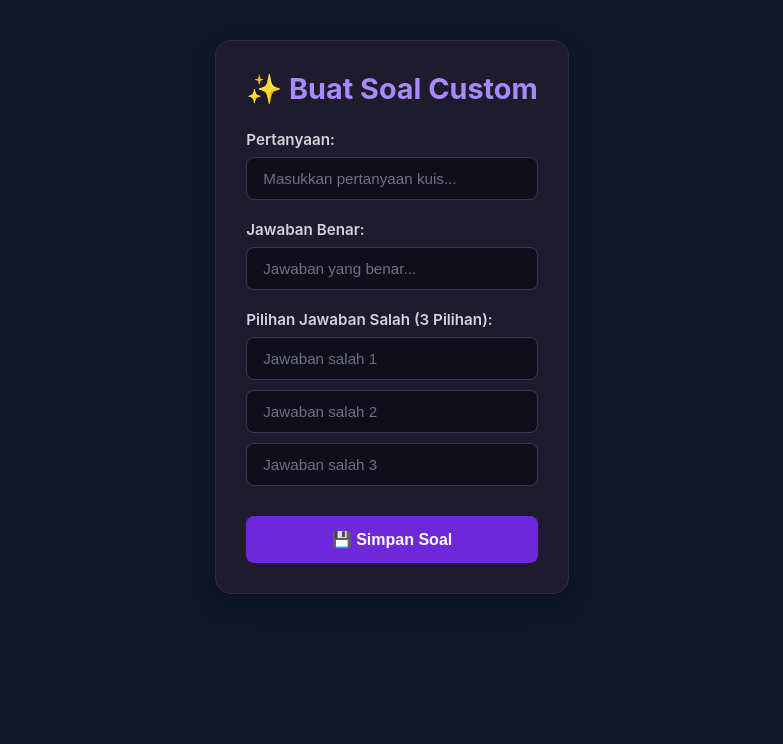
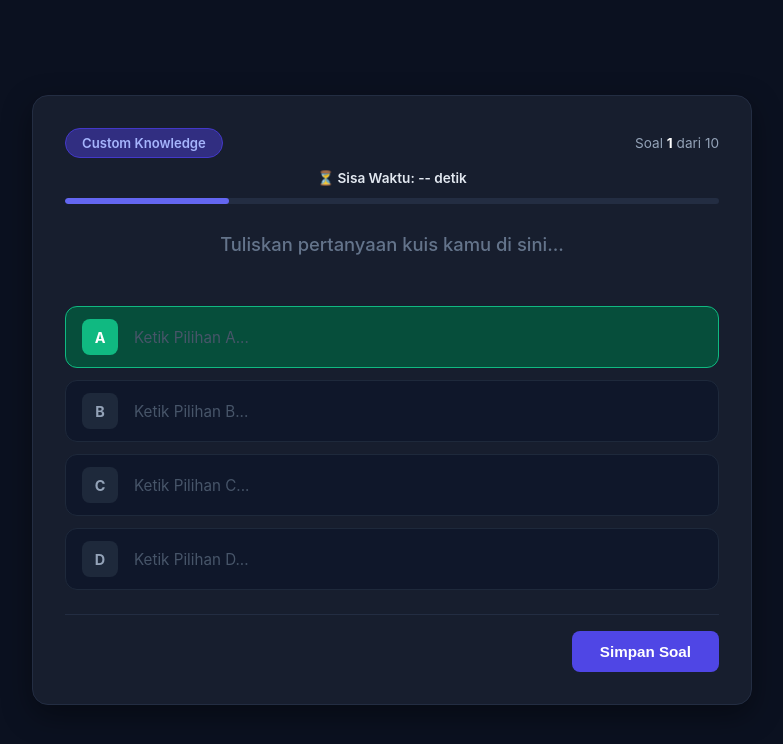
Before and after one commit to Husain-Faqih/quiz-react, a React (Vite) app: page /buat-soal in a window 1280 px wide. Shown: the top 744 px of the page, without its empty margins (248-1031 px from the left). Built offline with nearby package versions, Linux system fonts and the light colour scheme.

Commit message:
tambah custom soal

```diff
--- a/src/components/CustomSoal.jsx
+++ b/src/components/CustomSoal.jsx
@@ -4,138 +4,120 @@ import "../style/CustomSoal.css";
 export default function CustomSoal() {
   const [formData, setFormData] = useState({
     question: "",
-    correctAnswer: "",
-    incorrectAnswers: ["", "", ""],
+    options: ["", "", "", ""],
+    correctAnswerIndex: 0,
   });
 
-  const [errors, setErrors] = useState({});
   const [successMessage, setSuccessMessage] = useState("");
 
   const handleQuestionChange = (e) => {
     setFormData({ ...formData, question: e.target.value });
   };
 
-  const handleCorrectAnswerChange = (e) => {
-    setFormData({ ...formData, correctAnswer: e.target.value });
-  };
-
-  const handleIncorrectAnswerChange = (index, value) => {
-    const updatedIncorrect = [...formData.incorrectAnswers];
-    updatedIncorrect[index] = value;
-    setFormData({ ...formData, incorrectAnswers: updatedIncorrect });
-  };
-
-  const validateForm = () => {
-    const newErrors = {};
-
-    if (!formData.question.trim()) {
-      newErrors.question = "Pertanyaan tidak boleh kosong.";
-    }
-
-    if (!formData.correctAnswer.trim()) {
-      newErrors.correctAnswer = "Jawaban benar wajib diisi.";
-    }
-
-    const hasEmptyIncorrect = formData.incorrectAnswers.some(
-      (ans) => !ans.trim(),
-    );
-    if (hasEmptyIncorrect) {
-      newErrors.incorrectAnswers = "Semua pilihan jawaban salah harus diisi.";
-    }
-
-    return newErrors;
+  const handleOptionChange = (index, value) => {
+    const updatedOptions = [...formData.options];
+    updatedOptions[index] = value;
+    setFormData({ ...formData, options: updatedOptions });
   };
 
   const handleSubmit = (e) => {
     e.preventDefault();
-    setSuccessMessage("");
 
-    const validationErrors = validateForm();
+    if (!formData.question.trim()) {
+      alert("Pertanyaan tidak boleh kosong!");
+      return;
+    }
 
-    if (Object.keys(validationErrors).length > 0) {
-      setErrors(validationErrors);
-    } else {
-      setErrors({});
+    if (formData.options.some((opt) => !opt.trim())) {
+      alert("Semua 4 pilihan jawaban harus diisi!");
+      return;
+    }
 
-      const newQuestionData = {
-        question: formData.question,
-        correct_answer: formData.correctAnswer,
-        incorrect_answers: formData.incorrectAnswers,
-        category: "Custom",
-      };
+    const correctAnswer = formData.options[formData.correctAnswerIndex];
+    const incorrectAnswers = formData.options.filter(
+      (_, idx) => idx !== formData.correctAnswerIndex,
+    );
 
-      console.log("Data Soal Custom Created:", newQuestionData);
-      setSuccessMessage("Soal berhasil dibuat!");
+    const newQuestionData = {
+      question: formData.question,
+      correct_answer: correctAnswer,
+      incorrect_answers: incorrectAnswers,
+      category: "Custom",
+    };
 
-      setFormData({
-        question: "",
-        correctAnswer: "",
-        incorrectAnswers: ["", "", ""],
-      });
-    }
+    console.log("Soal Berhasil Disimpan:", newQuestionData);
+    setSuccessMessage("✨ Soal custom berhasil disimpan!");
+
+    setTimeout(() => setSuccessMessage(""), 3000);
   };
 
+  const labels = ["A", "B", "C", "D"];
+
   return (
-    <div className="custom-soal-container">
-      <h2 className="custom-soal-title">✨ Buat Soal Custom</h2>
+    <div className="custom-soal-page">
+      <div className="quiz-card-container">
+        {/* Meta Atas */}
+        <div className="card-header-meta">
+          <span className="category-badge">Custom Knowledge</span>
+          <span className="soal-counter">
+            Soal <strong>1</strong> dari 10
+          </span>
+        </div>
 
-      <form onSubmit={handleSubmit} className="custom-soal-form">
-        <div className="form-group">
-          <label className="form-label">Pertanyaan:</label>
-          <input
-            type="text"
-            className="form-input"
-            placeholder="Masukkan pertanyaan kuis..."
+        <div className="timer-text">⏳ Sisa Waktu: -- detik</div>
+        <div className="progress-bar-bg">
+          <div className="progress-bar-fill"></div>
+        </div>
+
+        <form onSubmit={handleSubmit}>
+          <textarea
+            className="question-field"
+            placeholder="Tuliskan pertanyaan kuis kamu di sini..."
+            rows={2}
             value={formData.question}
             onChange={handleQuestionChange}
           />
-          {errors.question && <p className="error-text">{errors.question}</p>}
-        </div>
 
-        <div className="form-group">
-          <label className="form-label">Jawaban Benar:</label>
-          <input
-            type="text"
-            className="form-input"
-            placeholder="Jawaban yang benar..."
-            value={formData.correctAnswer}
-            onChange={handleCorrectAnswerChange}
-          />
-          {errors.correctAnswer && (
-            <p className="error-text">{errors.correctAnswer}</p>
-          )}
-        </div>
-
-        <div className="form-group">
-          <label className="form-label">
-            Pilihan Jawaban Salah (3 Pilihan):
-          </label>
-          <div className="incorrect-answers-grid">
-            {formData.incorrectAnswers.map((ans, idx) => (
-              <input
+          <div className="options-list">
+            {formData.options.map((opt, idx) => (
+              <div
                 key={idx}
-                type="text"
-                className="form-input"
-                placeholder={`Jawaban salah ${idx + 1}`}
-                value={ans}
-                onChange={(e) =>
-                  handleIncorrectAnswerChange(idx, e.target.value)
-                }
-              />
+                className={`option-item ${
+                  formData.correctAnswerIndex === idx
+                    ? "is-correct-selected"
+                    : ""
+                }`}
+              >
+                <div
+                  className="option-badge"
+                  onClick={() =>
+                    setFormData({ ...formData, correctAnswerIndex: idx })
+                  }
+                  title="Klik abjad untuk menjadikan ini Jawaban Benar"
+                >
+                  {labels[idx]}
+                </div>
+                <input
+                  type="text"
+                  className="option-input"
+                  placeholder={`Ketik Pilihan ${labels[idx]}...`}
+                  value={opt}
+                  onChange={(e) => handleOptionChange(idx, e.target.value)}
+                />
+              </div>
             ))}
           </div>
-          {errors.incorrectAnswers && (
-            <p className="error-text">{errors.incorrectAnswers}</p>
-          )}
-        </div>
 
-        <button type="submit" className="submit-btn">
-          💾 Simpan Soal
-        </button>
-      </form>
-
-      {/* Pesan Sukses */}
-      {successMessage && <div className="success-banner">{successMessage}</div>}
+          <div className="action-footer">
+            {successMessage && (
+              <span className="success-text">{successMessage}</span>
+            )}
+            <button type="submit" className="btn-save-soal">
+              Simpan Soal
+            </button>
+          </div>
+        </form>
+      </div>
     </div>
   );
 }
--- a/src/style/CustomSoal.css
+++ b/src/style/CustomSoal.css
@@ -1,107 +1,193 @@
-.custom-soal-container {
-    max-width: 600px;
-    margin: 40px auto;
-    padding: 30px;
-    background-color: #1e1b2e;
-    border: 1px solid #2e2a45;
-    border-radius: 16px;
-    box-shadow: 0 10px 25px rgba(0, 0, 0, 0.3);
+.custom-soal-page {
+    min-height: 100vh;
+    background-color: #0b1120;
     color: #ffffff;
     font-family: 'Inter', system-ui, -apple-system, sans-serif;
+    display: flex;
+    flex-direction: column;
+    align-items: center;
+    justify-content: center;
+    padding: 40px 20px;
+    box-sizing: border-box;
 }
 
-.custom-soal-title {
-    font-size: 1.8rem;
+.quiz-card-container {
+    width: 100%;
+    max-width: 720px;
+    background-color: #171e2e;
+    border: 1px solid #232d42;
+    border-radius: 16px;
+    padding: 32px;
+    box-shadow: 0 10px 30px rgba(0, 0, 0, 0.4);
+}
+
+.card-header-meta {
+    display: flex;
+    justify-content: space-between;
+    align-items: center;
+    margin-bottom: 12px;
+}
+
+.category-badge {
+    background-color: #312e81;
+    color: #a5b4fc;
+    padding: 6px 16px;
+    border-radius: 20px;
+    font-size: 0.82rem;
+    font-weight: 600;
+    border: 1px solid #4338ca;
+}
+
+.soal-counter {
+    font-size: 0.85rem;
+    color: #94a3b8;
+}
+
+.soal-counter strong {
+    color: #ffffff;
+}
+
+.timer-text {
+    text-align: center;
+    font-size: 0.85rem;
+    color: #e2e8f0;
+    font-weight: 600;
+    margin-bottom: 12px;
+}
+
+.progress-bar-bg {
+    width: 100%;
+    height: 6px;
+    background-color: #232d42;
+    border-radius: 3px;
+    overflow: hidden;
+    margin-bottom: 28px;
+}
+
+.progress-bar-fill {
+    width: 25%;
+    height: 100%;
+    background-color: #6366f1;
+    border-radius: 3px;
+}
+
+.question-field {
+    width: 100%;
+    background-color: transparent;
+    border: 1px solid transparent;
+    color: #ffffff;
+    font-size: 1.15rem;
     font-weight: 700;
     text-align: center;
     margin-bottom: 24px;
-    color: #a78bfa;
+    outline: none;
+    resize: none;
+    font-family: inherit;
 }
 
-.custom-soal-form {
-    display: flex;
-    flex-direction: column;
-    gap: 20px;
-}
-
-.form-group {
-    display: flex;
-    flex-direction: column;
-    gap: 8px;
-}
-
-.form-label {
-    font-size: 0.95rem;
-    font-weight: 600;
-    color: #d1d5db;
-}
-
-.form-input {
-    width: 100%;
-    padding: 12px 16px;
-    background-color: #110e1c;
-    border: 1.5px solid #3b3558;
-    border-radius: 8px;
-    color: #ffffff;
-    font-size: 0.95rem;
-    outline: none;
-    box-sizing: border-box;
-    transition: border-color 0.2s ease, box-shadow 0.2s ease;
-}
-
-.form-input:focus {
-    border-color: #8b5cf6;
-    box-shadow: 0 0 0 3px rgba(139, 92, 246, 0.25);
-}
-
-.form-input::placeholder {
-    color: #6b7280;
-}
-
-.incorrect-answers-grid {
-    display: flex;
-    flex-direction: column;
-    gap: 10px;
-}
-
-.error-text {
-    color: #f87171;
-    font-size: 0.85rem;
-    margin-top: 4px;
+.question-field::placeholder {
+    color: #64748b;
     font-weight: 500;
 }
 
-.submit-btn {
+.question-field:focus {
+    border-bottom: 1px solid #6366f1;
+}
+
+.options-list {
+    display: flex;
+    flex-direction: column;
+    gap: 12px;
+    margin-bottom: 24px;
+}
+
+.option-item {
+    display: flex;
+    align-items: center;
+    background-color: #0f172a;
+    border: 1px solid #1e293b;
+    border-radius: 12px;
+    padding: 12px 16px;
+    transition: all 0.2s ease;
+}
+
+.option-item:focus-within {
+    border-color: #6366f1;
+    background-color: #131c31;
+}
+
+.option-badge {
+    width: 36px;
+    height: 36px;
+    background-color: #1e293b;
+    color: #94a3b8;
+    border-radius: 8px;
+    display: flex;
+    align-items: center;
+    justify-content: center;
+    font-weight: 700;
+    font-size: 0.9rem;
+    margin-right: 16px;
+    flex-shrink: 0;
+    cursor: pointer;
+    user-select: none;
+    transition: all 0.2s ease;
+}
+
+.option-input {
     width: 100%;
-    padding: 14px;
-    margin-top: 10px;
-    background-color: #6d28d9;
+    background: transparent;
+    border: none;
+    outline: none;
+    color: #ffffff;
+    font-size: 0.95rem;
+    font-weight: 600;
+    font-family: inherit;
+}
+
+.option-input::placeholder {
+    color: #475569;
+    font-weight: 400;
+}
+
+.option-item.is-correct-selected {
+    border-color: #10b981;
+    background-color: #064e3b;
+}
+
+.option-item.is-correct-selected .option-badge {
+    background-color: #10b981;
+    color: #ffffff;
+}
+
+.success-text {
+    color: #34d399;
+    font-weight: 600;
+    font-size: 0.9rem;
+    align-self: center;
+    margin-right: auto;
+}
+
+.action-footer {
+    display: flex;
+    justify-content: flex-end;
+    padding-top: 16px;
+    border-top: 1px solid #232d42;
+}
+
+.btn-save-soal {
+    background-color: #4f46e5;
     color: #ffffff;
     border: none;
+    padding: 12px 28px;
     border-radius: 8px;
-    font-size: 1rem;
+    font-size: 0.95rem;
     font-weight: 600;
     cursor: pointer;
     transition: background-color 0.2s ease, transform 0.1s ease;
 }
 
-.submit-btn:hover {
-    background-color: #7c3aed;
+.btn-save-soal:hover {
+    background-color: #4338ca;
     transform: translateY(-1px);
 }
-
-.submit-btn:active {
-    transform: translateY(0);
-}
-
-.success-banner {
-    margin-top: 20px;
-    padding: 12px 16px;
-    background-color: rgba(16, 185, 129, 0.15);
-    border: 1px solid #10b981;
-    border-radius: 8px;
-    color: #34d399;
-    text-align: center;
-    font-weight: 600;
-    font-size: 0.95rem;
-}
```
